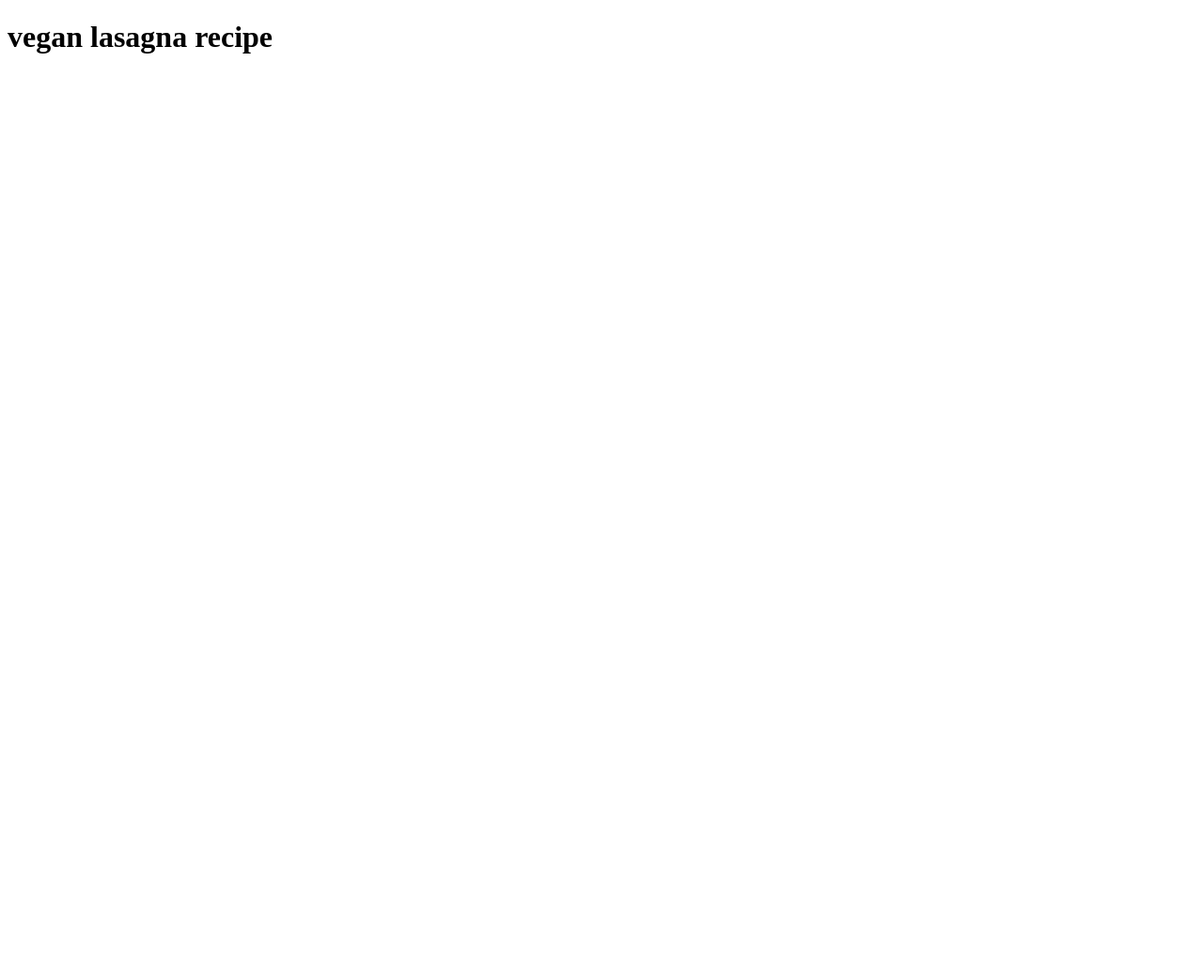
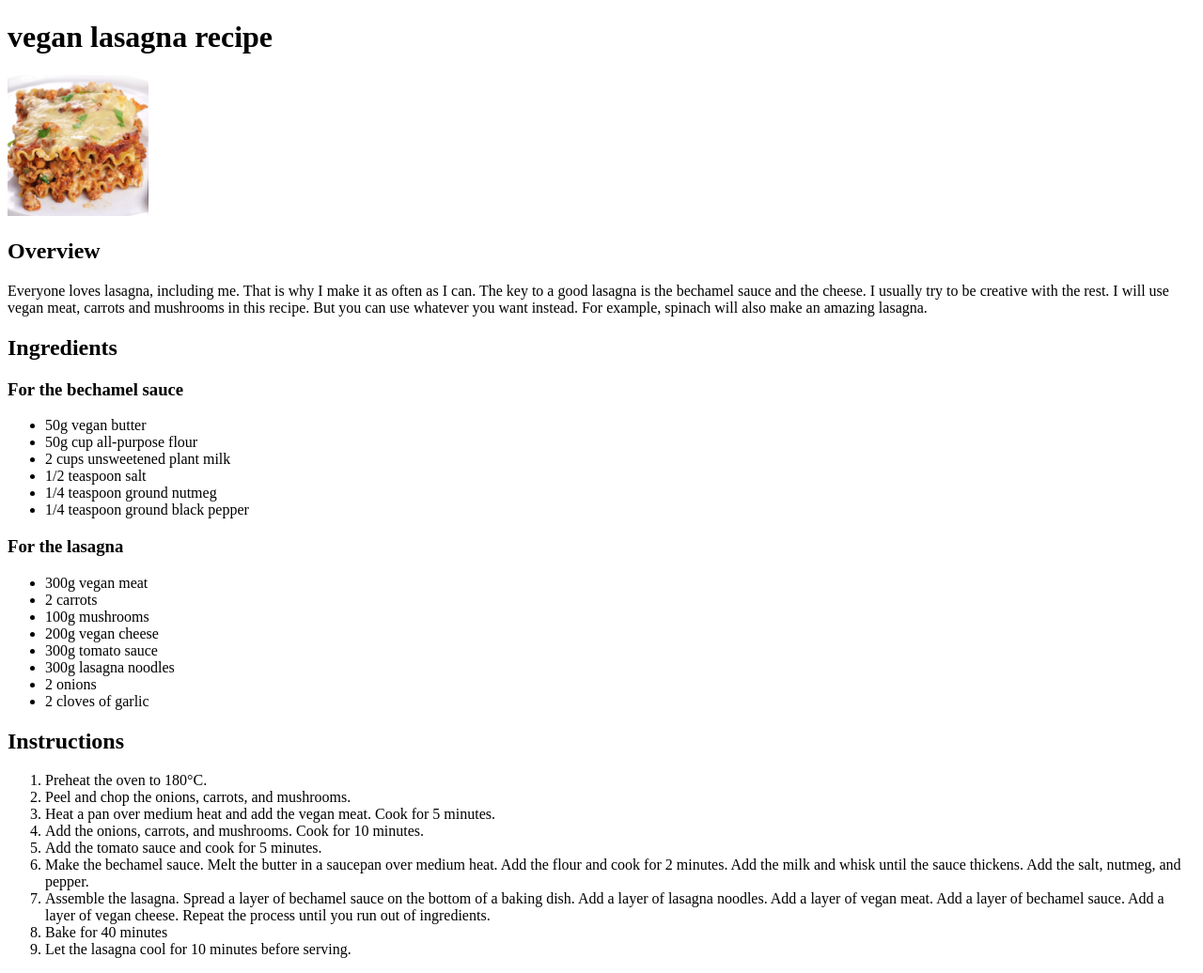
Before and after one commit to BeneBletz/odin-recipes, a plain HTML site: page recipes/lasagna.html in a window 1280 px wide. Shown: the whole page at 94% size. Before the commit the page ends 800 px from the top, so only its background shows below. Drawn offline with Linux system fonts and the light colour scheme.

Commit message:
feat: fill the lasagna page with recipe,  link it in the index page

```diff
--- a/recipes/lasagna.html
+++ b/recipes/lasagna.html
@@ -9,6 +9,51 @@
 
 <body>
     <h1>vegan lasagna recipe</h1>
+    <img src="../images/lasagna.png" width="150" height="150" alt="lasagna">
+    <h2>Overview</h2>
+    <p>Everyone loves lasagna, including me. That is why I make it as often as I can.
+        The key to a good lasagna is the bechamel sauce and the cheese.
+        I usually try to be creative with the rest.
+        I will use vegan meat, carrots and mushrooms in this recipe.
+        But you can use whatever you want instead. For example, spinach will also make an
+        amazing lasagna.
+    </p>
+    <h2>Ingredients</h2>
+    <h3>For the bechamel sauce</h3>
+    <ul>
+        <li>50g vegan butter</li>
+        <li>50g cup all-purpose flour</li>
+        <li>2 cups unsweetened plant milk</li>
+        <li>1/2 teaspoon salt</li>
+        <li>1/4 teaspoon ground nutmeg</li>
+        <li>1/4 teaspoon ground black pepper</li>
+    </ul>
+    <h3>For the lasagna</h3>
+    <ul>
+        <li>300g vegan meat</li>
+        <li>2 carrots</li>
+        <li>100g mushrooms</li>
+        <li>200g vegan cheese</li>
+        <li>300g tomato sauce</li>
+        <li>300g lasagna noodles</li>
+        <li>2 onions</li>
+        <li>2 cloves of garlic</li>
+
+    </ul>
+    <h2>Instructions</h2>
+    <ol>
+        <li>Preheat the oven to 180°C.</li>
+        <li>Peel and chop the onions, carrots, and mushrooms.</li>
+        <li>Heat a pan over medium heat and add the vegan meat. Cook for 5 minutes.</li>
+        <li>Add the onions, carrots, and mushrooms. Cook for 10 minutes.</li>
+        <li>Add the tomato sauce and cook for 5 minutes.</li>
+        <li>Make the bechamel sauce. Melt the butter in a saucepan over medium heat. Add the flour and cook for 2
+            minutes. Add the milk and whisk until the sauce thickens. Add the salt, nutmeg, and pepper.</li>
+        <li>Assemble the lasagna. Spread a layer of bechamel sauce on the bottom of a baking dish. Add a layer of
+            lasagna noodles. Add a layer of vegan meat. Add a layer of bechamel sauce. Add a layer of vegan cheese.
+            Repeat the process until you run out of ingredients.</li>
+        <li>Bake for 40 minutes</li>
+        <li>Let the lasagna cool for 10 minutes before serving.</li>
 </body>
 
 </html>
```
Also changed, not shown: index.html (+1 -0 lines), images/lasagna.png (added).
